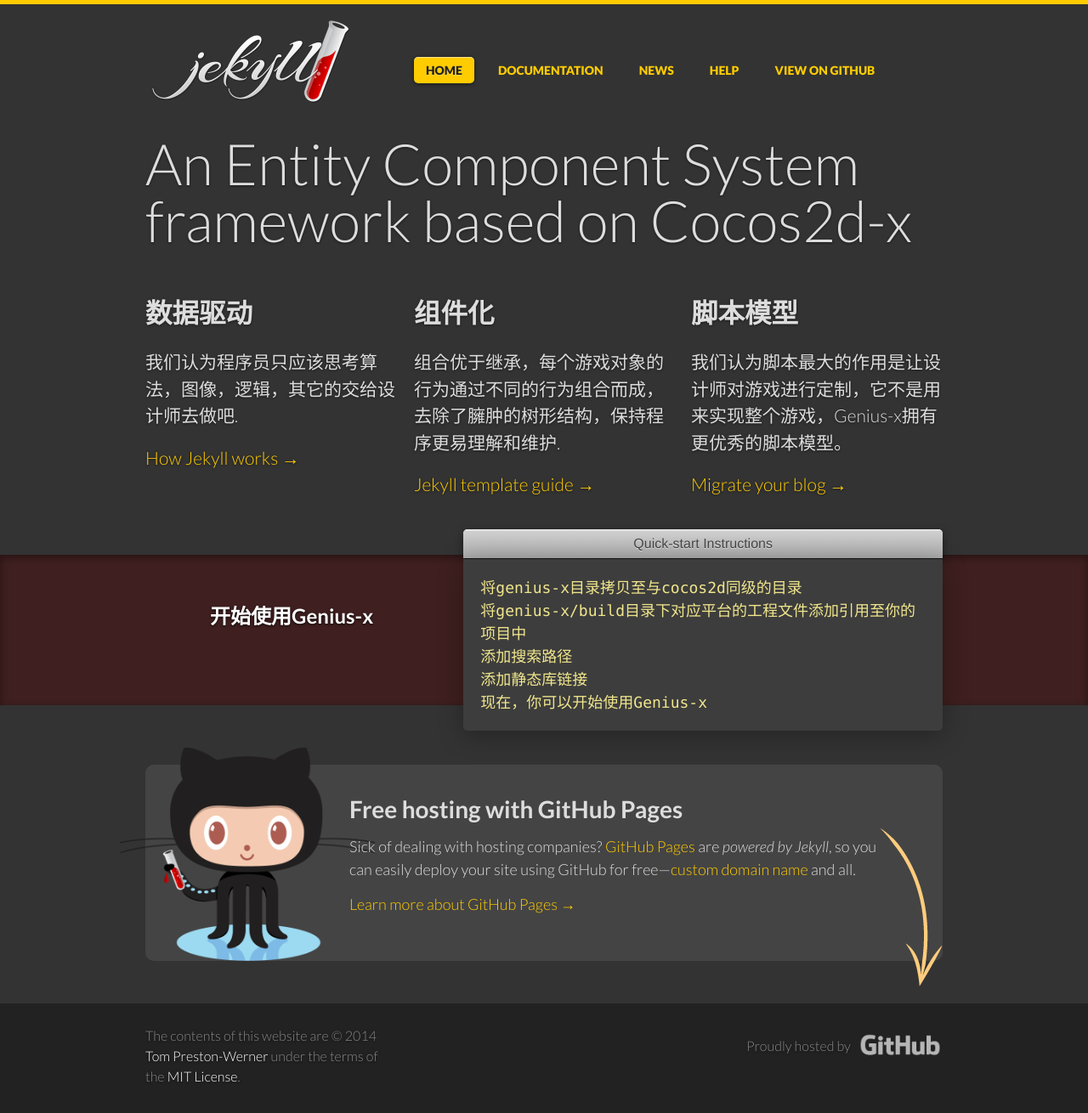
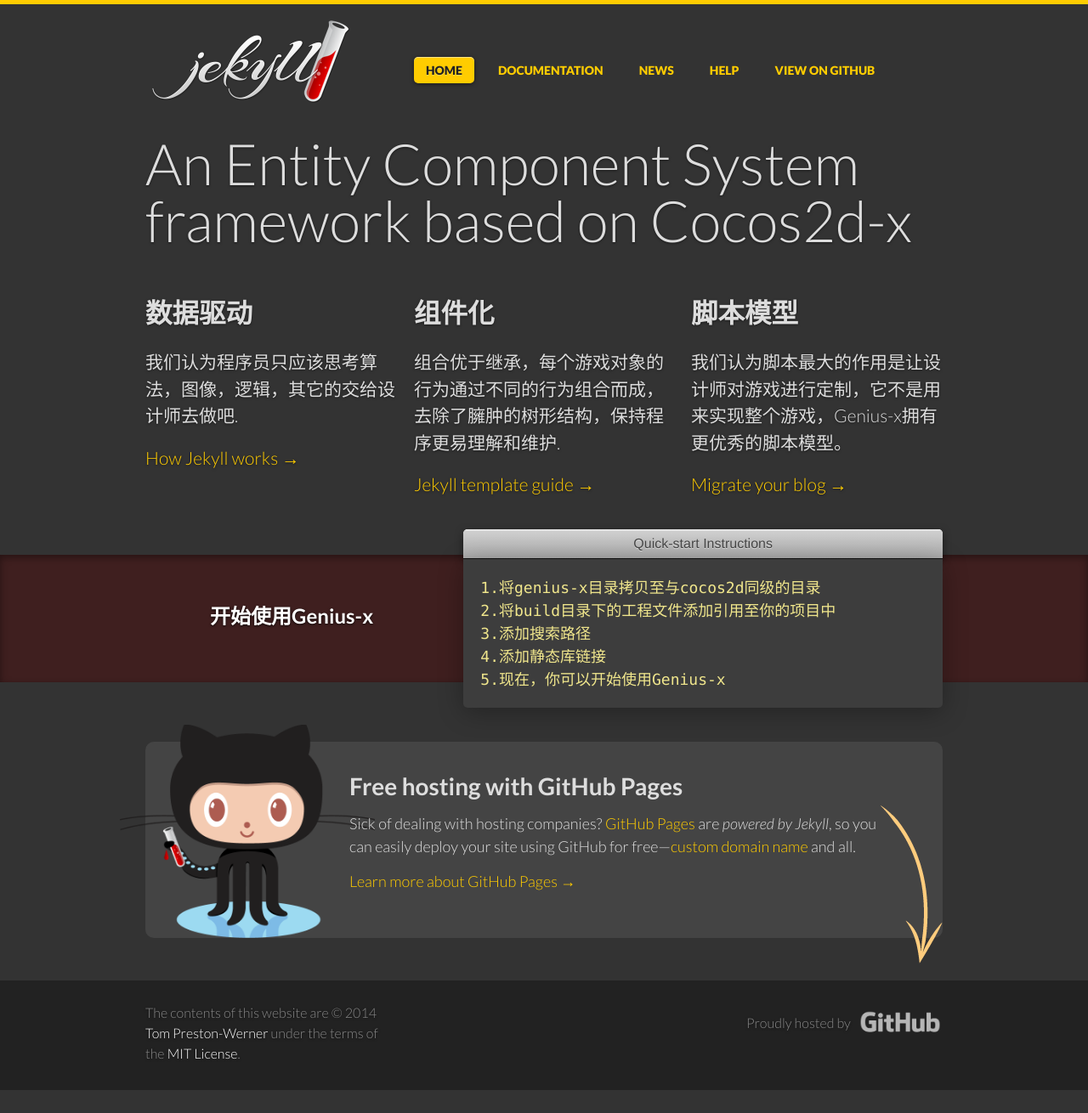
Before and after one commit to Genius-x/genius-x.github.io, a Jekyll site: the page built from index.html, in a window 1280 px wide. Shown: the whole page at 85% size. Built offline with Jekyll 4.4.1, drawn with Linux system fonts in a browser that asks for light colours; after the commit the page ends 1283 px from its top, so only the background shows below that.

Commit message:
Update index.html

```diff
--- a/index.html
+++ b/index.html
@@ -44,19 +44,19 @@
       <p class="title">Quick-start Instructions</p>
       <div class="shell">
         <p class="line">
-          <span class="command">将genius-x目录拷贝至与cocos2d同级的目录</span>
+          <span class="command">1.将genius-x目录拷贝至与cocos2d同级的目录</span>
         </p>
         <p class="line">
-          <span class="command">将genius-x/build目录下对应平台的工程文件添加引用至你的项目中</span>
+          <span class="command">2.将build目录下的工程文件添加引用至你的项目中</span>
         </p>
         <p class="line">
-          <span class="command">添加搜索路径</span>
+          <span class="command">3.添加搜索路径</span>
         </p>
         <p class="line">
-          <span class="command">添加静态库链接</span>
+          <span class="command">4.添加静态库链接</span>
         </p>
         <p class="line">
-          <span class="command">现在，你可以开始使用Genius-x</span>
+          <span class="command">5.现在，你可以开始使用Genius-x</span>
         </p>
       </div>
     </div>
```
